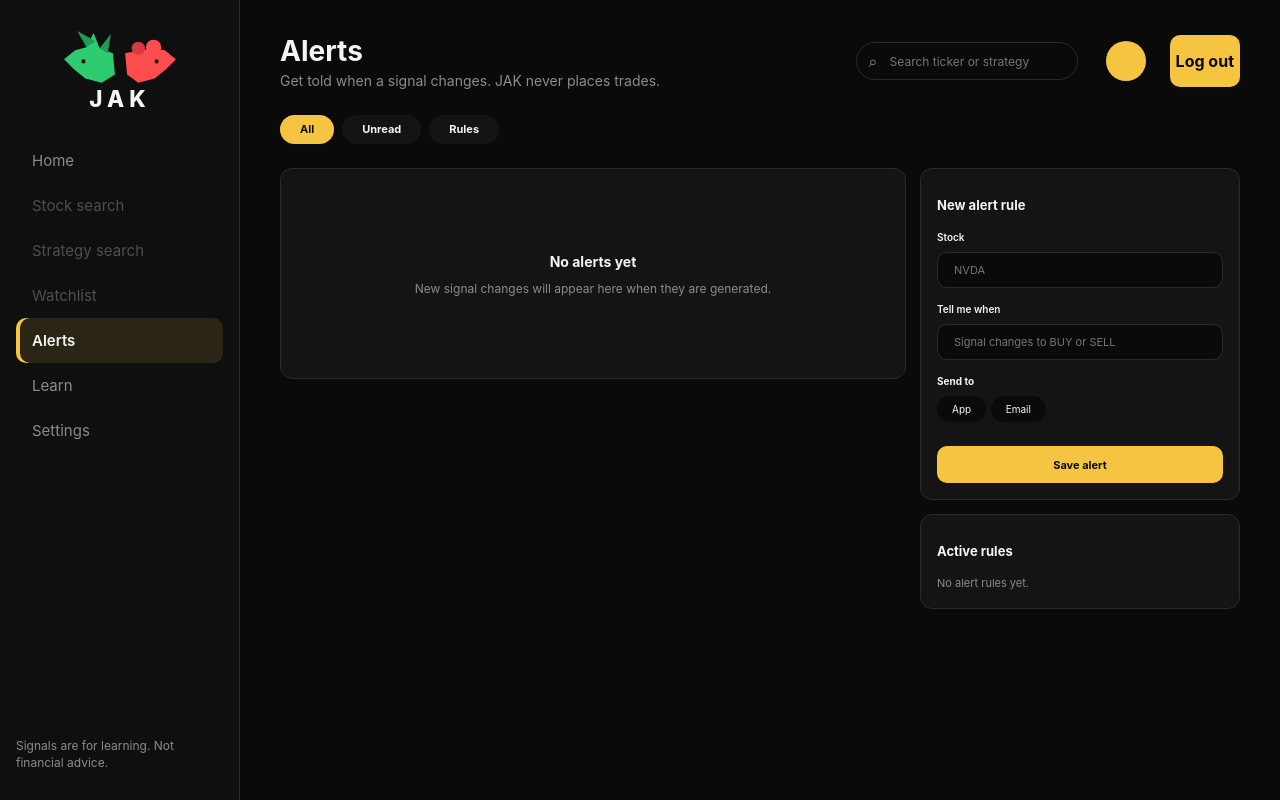
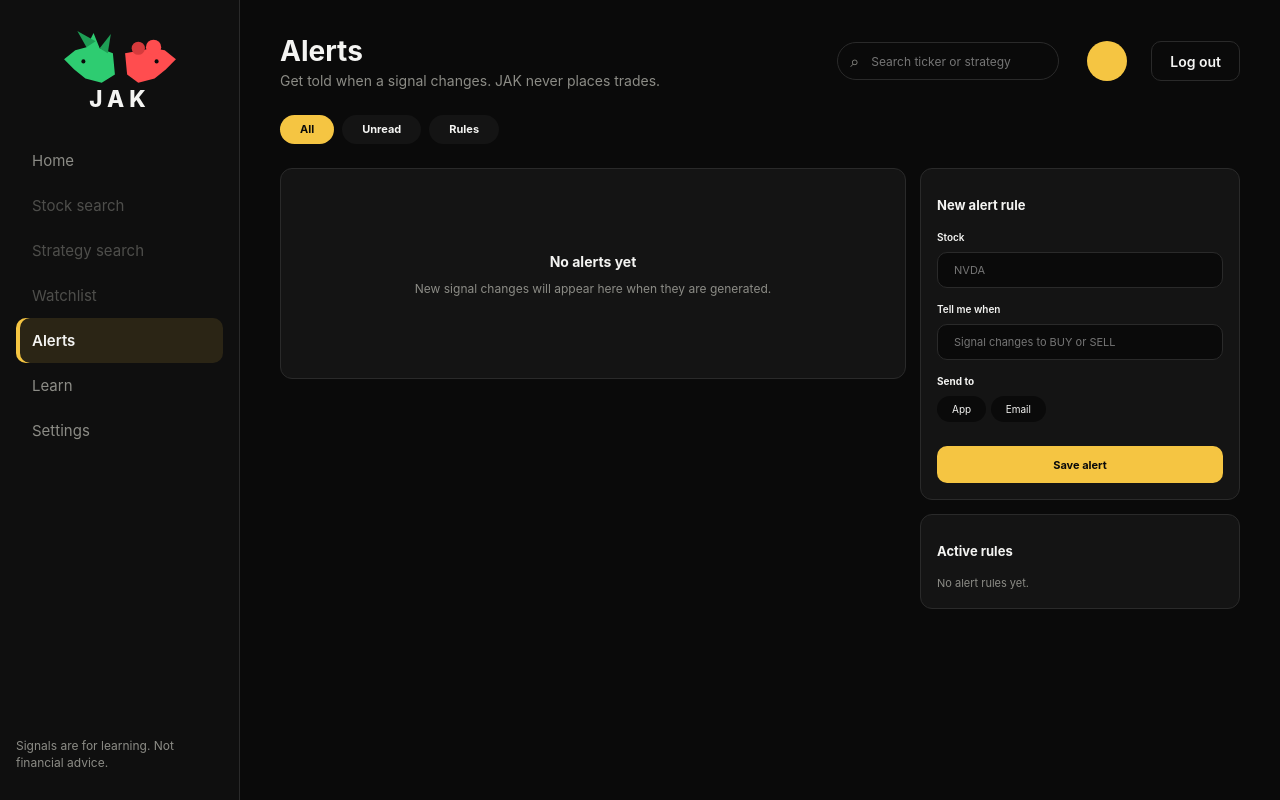
Before and after one commit to kammandeep/GroupX, a Flask app: template frontend/templates/alerts/alerts.html in a window 1280 px wide. Run offline with Flask 3, Linux system fonts and the light colour scheme; the template is opened without the code that fills it, so the values that code supplies are empty.

Commit message:
Pages fixed after pull

```diff
--- a/frontend/templates/alerts/alerts.html
+++ b/frontend/templates/alerts/alerts.html
@@ -37,7 +37,7 @@
           <span>{{ g.user.username }}</span>
           <form method="post" action="{{ url_for('auth.logout') }}">
             <input type="hidden" name="csrf_token" value="{{ csrf_token() }}">
-            <button class="btn btn--outline btn--small" type="submit">Log out</button>
+            <button class="btn btn-outline" type="submit">Log out</button>
           </form>
         </div>
       </div>
--- a/frontend/templates/learn/learn.html
+++ b/frontend/templates/learn/learn.html
@@ -37,7 +37,7 @@
           <span>{{ g.user.username }}</span>
           <form method="post" action="{{ url_for('auth.logout') }}">
             <input type="hidden" name="csrf_token" value="{{ csrf_token() }}">
-            <button class="btn btn--outline btn--small" type="submit">Log out</button>
+            <button class="btn btn-outline" type="submit">Log out</button>
           </form>
         </div>
       </div>
--- a/frontend/templates/settings/settings.html
+++ b/frontend/templates/settings/settings.html
@@ -40,7 +40,7 @@
           <span>{{ g.user.username }}</span>
           <form method="post" action="{{ url_for('auth.logout') }}">
             <input type="hidden" name="csrf_token" value="{{ csrf_token() }}">
-            <button class="btn btn--outline btn--small" type="submit">Log out</button>
+            <button class="btn btn-outline" type="submit">Log out</button>
           </form>
         </div>
       </div>
```
